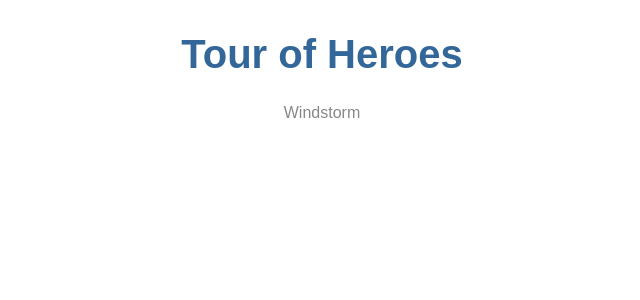
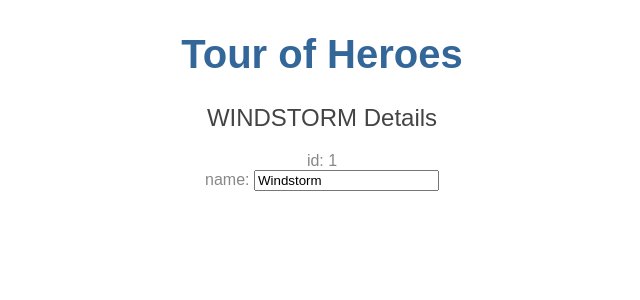
Before and after one commit to diepvv/ng2-tour-of-heroes, an Angular app: page /heroes in a window 1280 px wide. Shown: the top 300 px of the page, without its empty margins (318-958 px from the left). Built offline with nearby package versions, Linux system fonts and the light colour scheme.

Commit message:
[commit the heroes editor]

```diff
--- a/src/app/app.module.ts
+++ b/src/app/app.module.ts
@@ -1,5 +1,6 @@
 import { BrowserModule } from '@angular/platform-browser';
 import { NgModule } from '@angular/core';
+import { FormsModule } from '@angular/forms';
 
 
 import { AppComponent } from './app.component';
@@ -12,7 +13,8 @@
     HeroesComponent
   ],
   imports: [
-    BrowserModule
+    BrowserModule,
+    FormsModule
   ],
   providers: [],
   bootstrap: [AppComponent]
--- a/src/app/heroes/heroes.component.html
+++ b/src/app/heroes/heroes.component.html
@@ -1 +1,7 @@
-{{hero}}
+<h2>{{ hero.name | uppercase}} Details</h2>
+<div><span>id: </span>{{ hero.id }}</div>
+<div>
+  <label for="">name:
+    <input [(ngModel)]="hero.name" placeholder="name">
+  </label>
+</div>
--- a/src/app/heroes/heroes.component.ts
+++ b/src/app/heroes/heroes.component.ts
@@ -1,12 +1,15 @@
 import { Component, OnInit } from '@angular/core';
-
+import { Hero } from '../hero';
 @Component({
   selector: 'app-heroes',
   templateUrl: './heroes.component.html',
   styleUrls: ['./heroes.component.css']
 })
 export class HeroesComponent implements OnInit {
-  hero = 'Windstorm';
+  hero: Hero = {
+    id: 1,
+    name: 'Windstorm'
+  }
   constructor() { }
 
   ngOnInit() {
```
